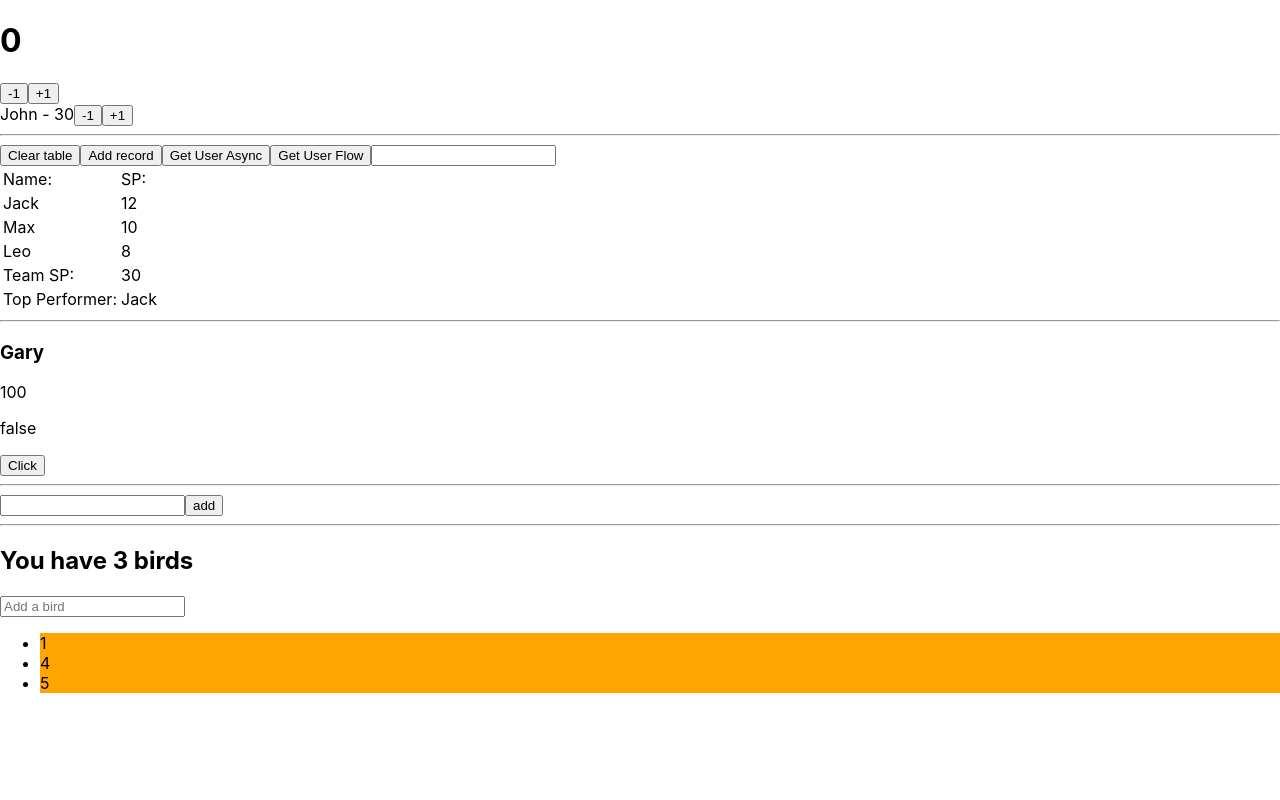
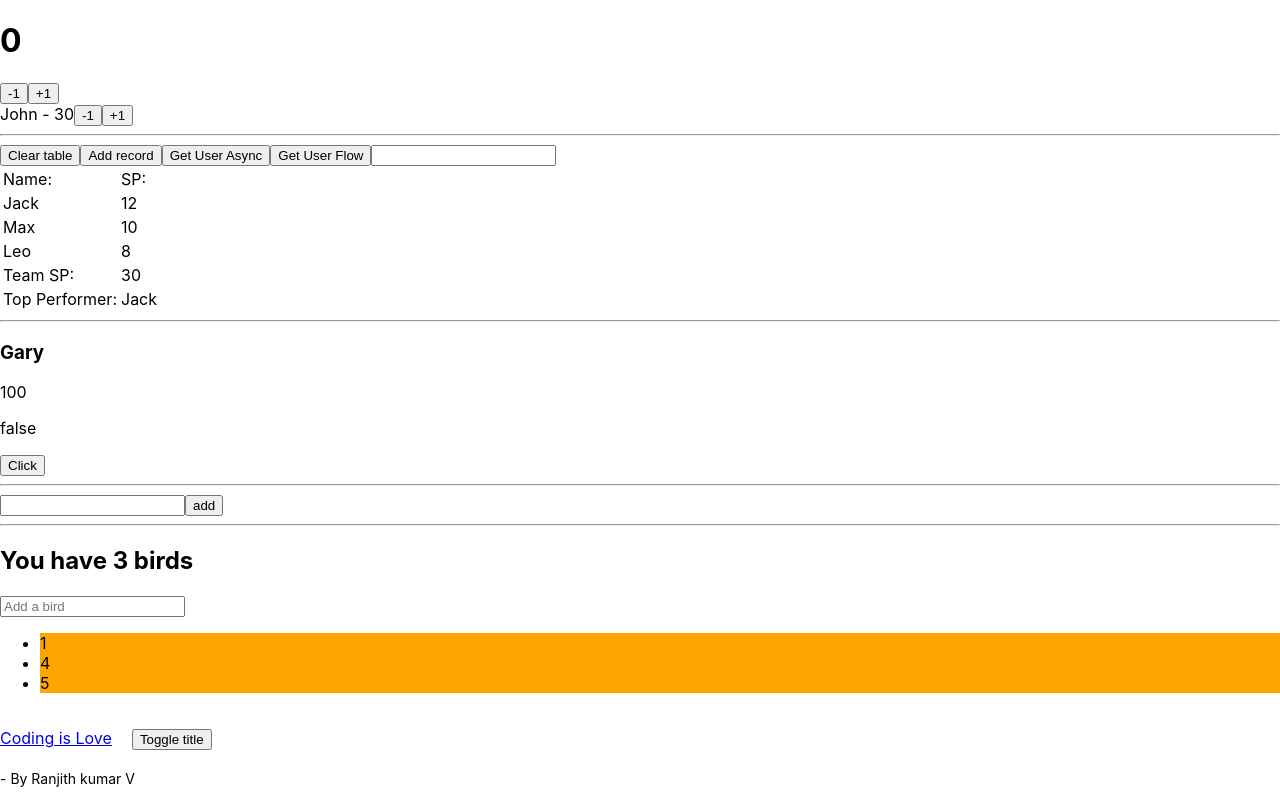
Before and after one commit to Bukovski/react-mobx-examples, a React (Create React App) app: page / in a window 1280 px wide. Built offline with nearby package versions, Linux system fonts and the light colour scheme.

Commit message:
add: store with context

```diff
--- a/src/App.js
+++ b/src/App.js
@@ -8,6 +8,7 @@ import { appStore, Controls, TableControls } from "./TableControlsAsync";
 import { AnimalCounter, giraffe } from "./AnimalAutorun";
 import { BooksContainer, booksStore } from "./BookInject";
 import { Birds, singletonBird } from "./BirdInject";
+import { Home, store, StoreProvider, Username } from "./StoreContext";
 
 
 configure({ enforceActions: 'observed' });
@@ -40,6 +41,11 @@ const App = () => {
 
         <Birds />
       </Provider>
+
+      <StoreProvider store={ store }>
+        <Home />
+        <Username />
+      </StoreProvider>
     </div>
   );
 }
--- /dev/null
+++ b/src/StoreContext.js
@@ -0,0 +1,104 @@
+import React from "react";
+import { action, makeObservable, observable } from "mobx";
+import { observer } from "mobx-react";
+
+/* Store start */
+class Store {
+	constructor() {
+		this.title = "Coding is Love";
+
+		this.user = {
+			userId: 1,
+			name: "Ranjith kumar V",
+			website: "https://codingislove.com",
+			email: "ranjith@codingislove.com",
+		};
+
+		makeObservable(this, {
+			title: observable,
+			user: observable,
+
+			setUser: action,
+			updateUser: action,
+			clearUser: action,
+			setTitle: action
+		});
+	}
+
+	setUser(user) {
+		this.user = user;
+	}
+
+	updateUser(data) {
+		this.user = { ...this.user, ...data };
+	}
+
+	clearUser() {
+		this.user = undefined;
+	}
+
+	setTitle(title) {
+		this.title = title;
+	}
+}
+
+export const store = new Store();
+/* Store end */
+
+/* Store helpers */
+const StoreContext = React.createContext();
+
+export const StoreProvider = ({ children, store }) => {
+	return (
+		<StoreContext.Provider value={ store }>{ children }</StoreContext.Provider>
+	);
+};
+
+/* Hook to use store in any functional component */
+export const useStore = () => React.useContext(StoreContext);
+
+/* HOC to inject store to any functional or class component */
+export const withStore = (Component) => (props) => {
+	return <Component { ...props } store={ useStore() } />;
+};
+
+
+
+
+export const Home = withStore(observer((props) => {
+	const { store } = props;
+
+	const toggleTitle = () => {
+		if (store.title === "Coding is Love") {
+			store.setTitle("Mobx React Context");
+		} else {
+			store.setTitle("Coding is Love");
+		}
+	};
+
+	return (
+		<div className="App">
+			<header className="App-header">
+				<a
+					className="App-link"
+					href="https://codingislove.com"
+					target="_blank"
+					rel="noopener noreferrer"
+				>
+					{ store.title }
+				</a>
+				<button onClick={ toggleTitle } style={{ margin: 20 }}>
+					Toggle title
+				</button>
+			</header>
+		</div>
+	);
+}))
+
+
+// useStore hook for functional components
+export const Username = observer(() => {
+	const store = useStore();
+
+	return <div style={{ fontSize: 14 }}>- By { store.user.name }</div>;
+});
```
